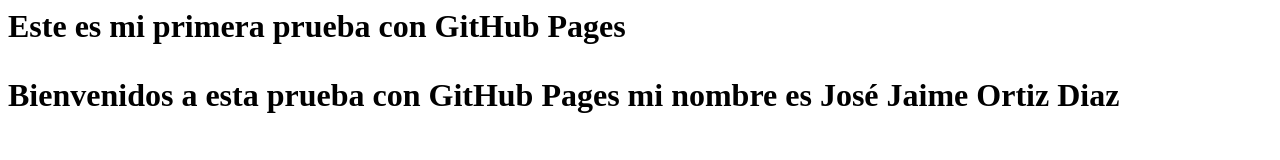
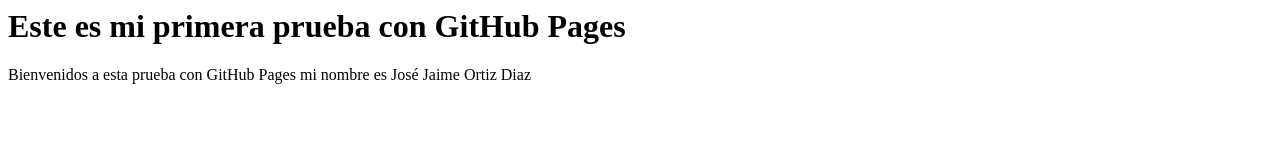
Before and after one commit to Jaime001/Jaime001, a plain HTML site: page index.html in a window 1280 px wide. Drawn offline with Linux system fonts and the light colour scheme.

Commit message:
Resolví problema con cierre de elementos

```diff
--- a/index.html
+++ b/index.html
@@ -1,2 +1,2 @@
-<h1>Este es mi primera prueba con GitHub Pages<h1>
-<p>Bienvenidos a esta prueba con GitHub Pages mi nombre es José Jaime Ortiz Diaz<p>
+<h1>Este es mi primera prueba con GitHub Pages</h1>
+<p>Bienvenidos a esta prueba con GitHub Pages mi nombre es José Jaime Ortiz Diaz</p>
```
